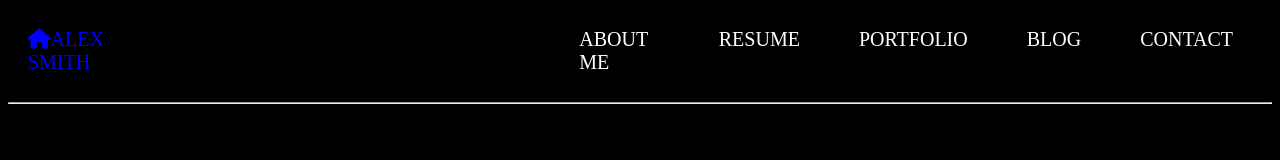
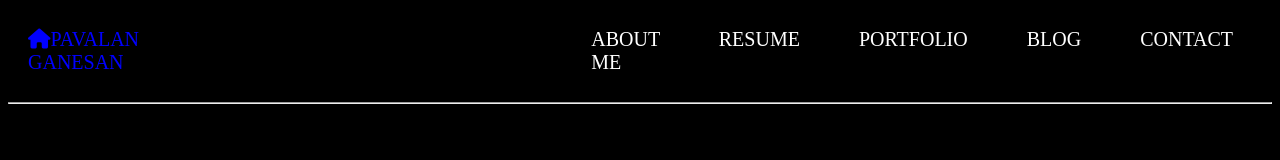
Before and after one commit to Pavalanganesan2368/PAVALAN, a plain HTML site: page resume.html in a window 1280 px wide. Shown: the top 160 px of the page. Drawn offline with Linux system fonts and the light colour scheme.

Commit message:
Update resume.html

```diff
--- a/resume.html
+++ b/resume.html
@@ -102,7 +102,7 @@
 
 <body>
     <div class="flex-container">
-        <div style="margin-right:400px;color:blue"><i class="fa-solid fa-house"></i>ALEX SMITH</div>
+        <div style="margin-right:400px;color:blue"><i class="fa-solid fa-house"></i>PAVALAN GANESAN</div>
         <div>ABOUT ME</div>
 
 
```
